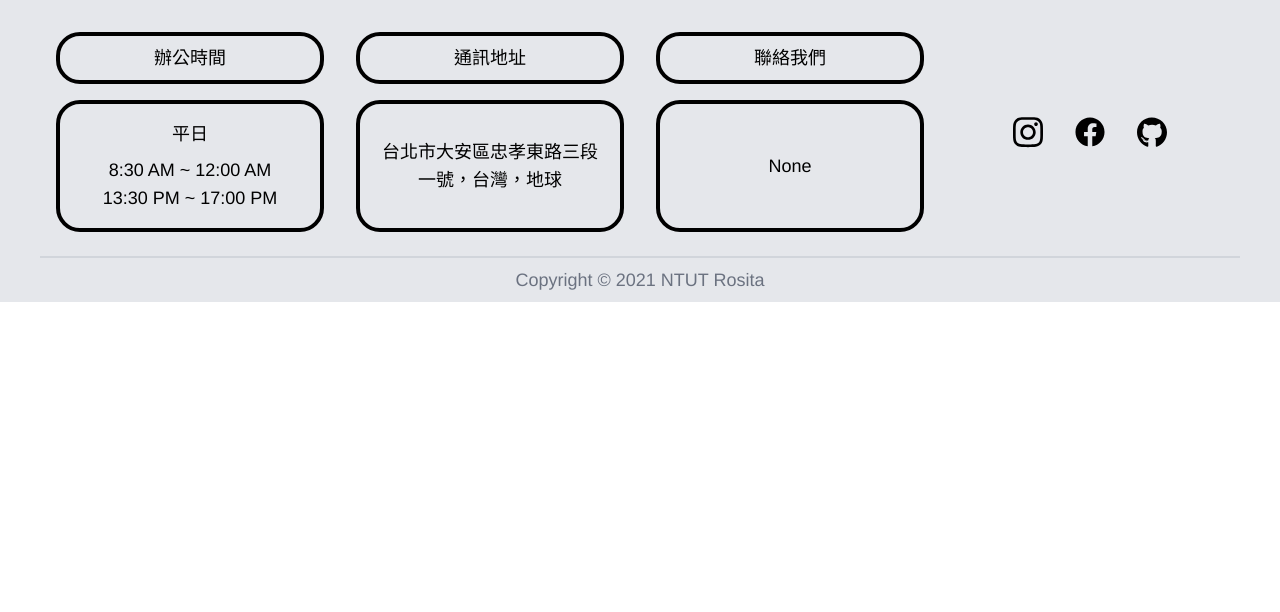
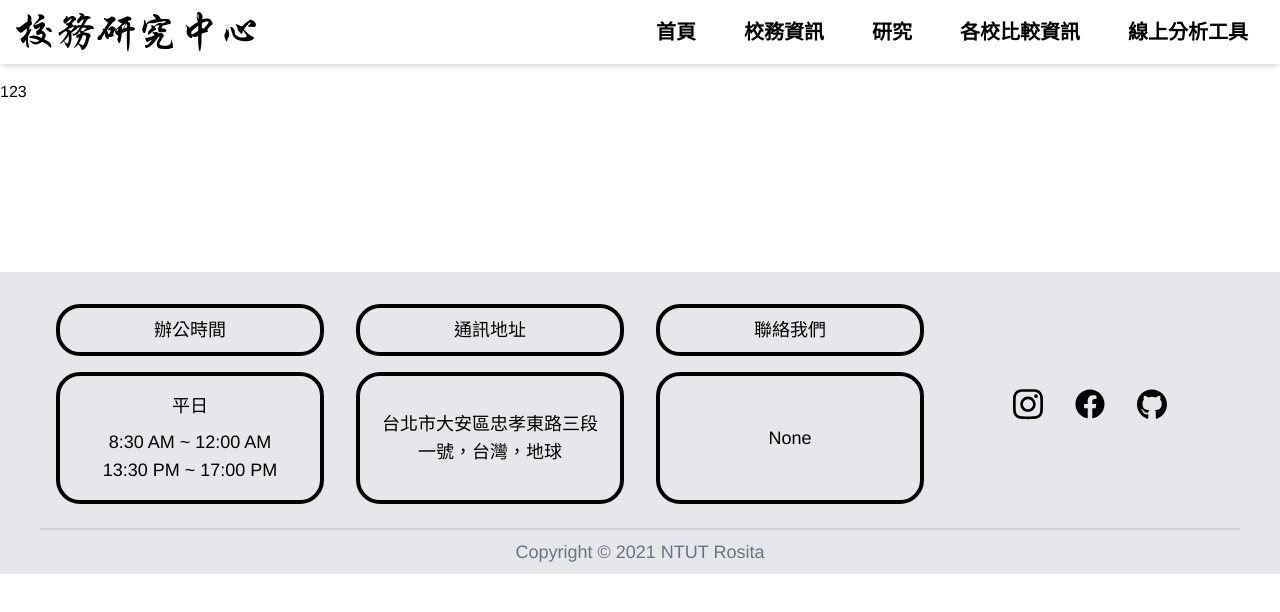
Before and after one commit to NTUT-rosita/rosita-front, a Vue app: page /chart-info in a window 1280 px wide. Shown: the top 612 px of the page. Built offline with nearby package versions, Linux system fonts and the light colour scheme.

Commit message:
add chart-info page and setup its router options.

```diff
--- /dev/null
+++ b/src/pages/ChartInfo.vue
@@ -0,0 +1,26 @@
+<template>
+  <NavBar class="fixed"/>
+  <main id="chart-info" class="page-container">
+    <div class="mt-14 lg:mt-20">
+      123
+      <br>
+      <br><br><br><br><br><br><br>
+    </div>
+  </main>
+</template>
+
+<script lang="ts">
+import { defineComponent } from 'vue'
+import NavBar from "@/components/app/Navbar/NavBar.vue";
+
+export default defineComponent({
+  name: "ChartInfo",
+  components: {
+    NavBar
+  }
+})
+</script>
+
+<style scoped>
+
+</style>
--- a/src/router/index.ts
+++ b/src/router/index.ts
@@ -27,6 +27,15 @@ const routes: Array<RouteRecordRaw> = [
       /* webpackPrefetch: true */
       '@/pages/AffairsInfo.vue'
       )
+  },
+  {
+    path: '/chart-info',
+    name: 'ChartInfo',
+    component: () => import(
+        /* webpackChunkName: "ChartInfo" */
+        /* webpackPrefetch: true */
+        '@/pages/ChartInfo.vue'
+        )
   }
 ]
 
--- a/vue.config.js
+++ b/vue.config.js
@@ -8,7 +8,8 @@ const renderRoutes = (() => {
   const routes = [
     '/',
     '/about',
-    '/affairs-info'
+    '/affairs-info',
+    '/chart-info'
   ].map((route) => route.replace(/\/$/, ''))
   routes.push(...routes.map((route) => `${route}/`))
   return routes
```
